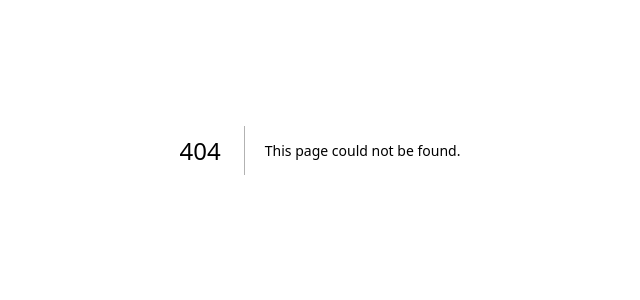
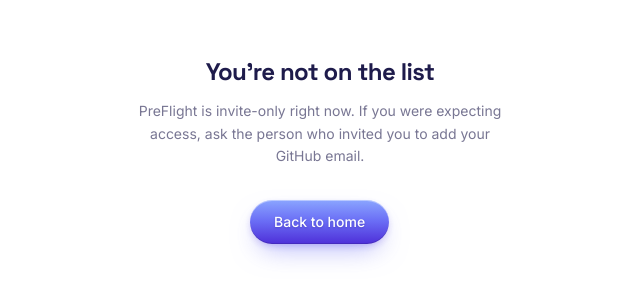
Before and after one commit to James-Software/Preflight, a Next.js app: page /access-denied in a window 1280 px wide. Before the commit this address had no page. Shown: the part 250-550 px from the top of the page, without its empty margins (320-960 px from the left). Built offline with nearby package versions, Linux system fonts and the light colour scheme.

Commit message:
Auth: access-denied page for non-allowlisted sign-ins

```diff
--- /dev/null
+++ b/app/access-denied/page.tsx
@@ -0,0 +1,21 @@
+export default function AccessDenied() {
+  return (
+    <main className="flex min-h-screen items-center justify-center bg-white px-6">
+      <div className="max-w-sm text-center">
+        <h1 className="font-display text-2xl font-bold tracking-tight text-ink">
+          You&apos;re not on the list
+        </h1>
+        <p className="mt-3 text-sm leading-relaxed text-ink/60">
+          PreFlight is invite-only right now. If you were expecting access,
+          ask the person who invited you to add your GitHub email.
+        </p>
+        <a
+          href="/"
+          className="pressable btn-gradient mt-8 inline-block rounded-full px-6 py-3 text-sm font-medium text-white"
+        >
+          Back to home
+        </a>
+      </div>
+    </main>
+  );
+}
```
